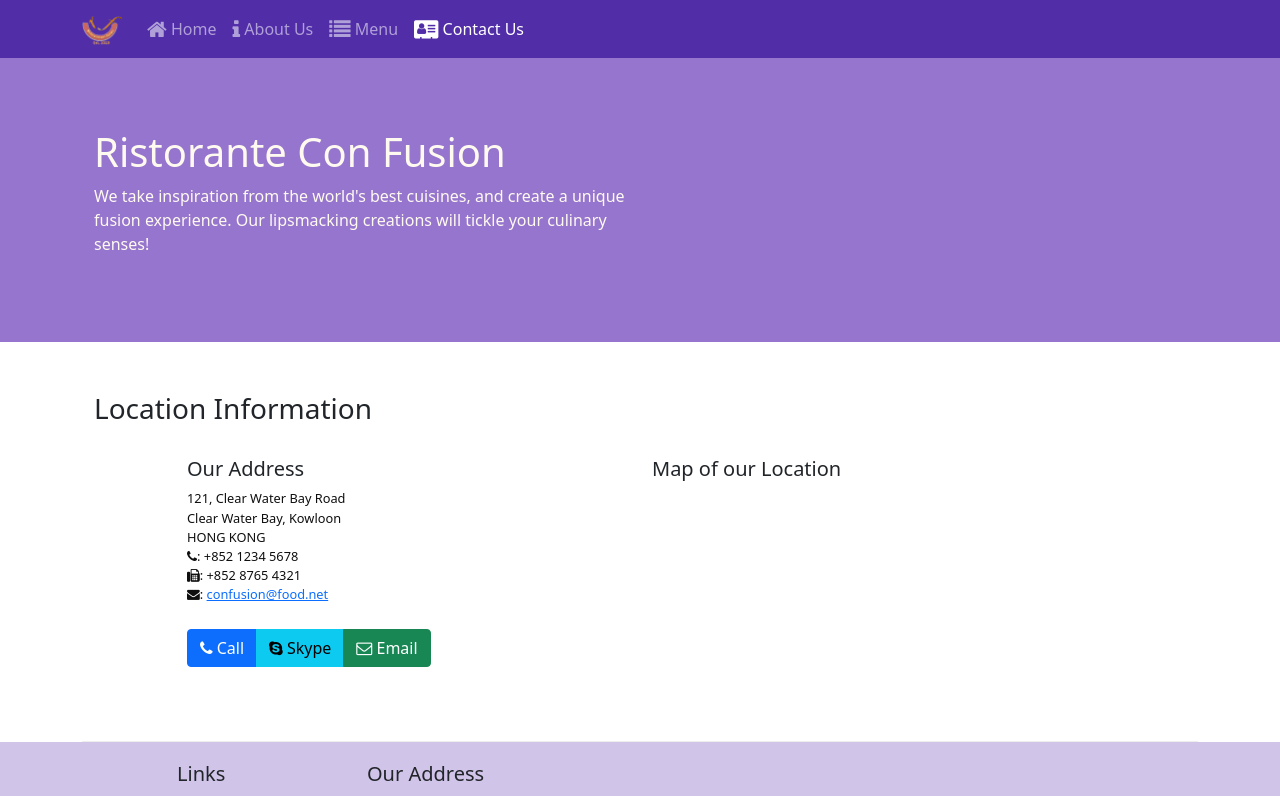
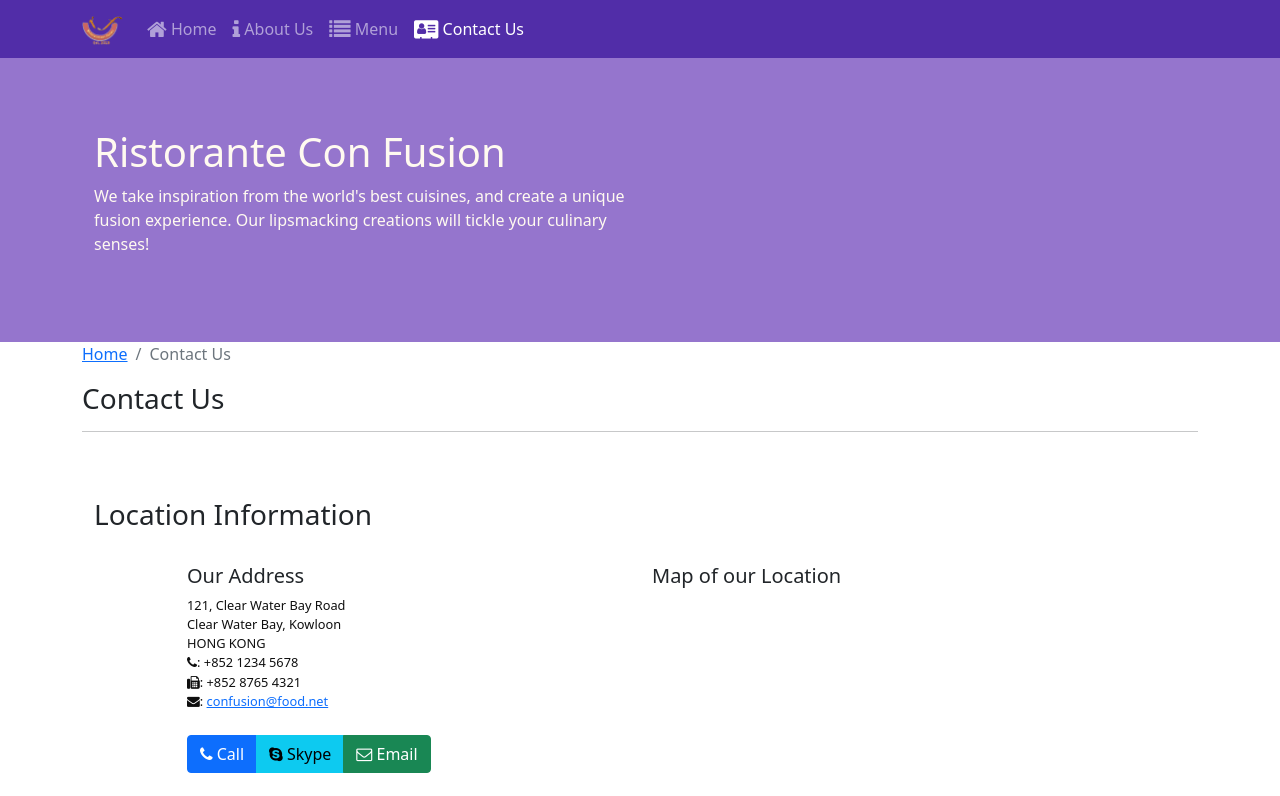
Before and after one commit to 01-DC/confusion-coursera-reactjs, a React (Vite) app: page /contactus in a window 1280 px wide. Shown: the top 796 px of the page. Built offline with nearby package versions, Linux system fonts and the light colour scheme.

Commit message:
add breadcrumbs to contact us & dish detail page

```diff
--- a/src/components/Contact.jsx
+++ b/src/components/Contact.jsx
@@ -1,8 +1,23 @@
 import React from "react"
+import { Link } from "react-router-dom"
+
+import { Breadcrumb, BreadcrumbItem } from "reactstrap"
 
 export default function Contact() {
 	return (
 		<div className="container">
+			<div className="row">
+				<Breadcrumb>
+					<BreadcrumbItem>
+						<Link to="/home">Home</Link>
+					</BreadcrumbItem>
+					<BreadcrumbItem active>Contact Us</BreadcrumbItem>
+				</Breadcrumb>
+				<div className="col-12">
+					<h3>Contact Us</h3>
+					<hr />
+				</div>
+			</div>
 			<div className="row row-content">
 				<div className="col-12">
 					<h3>Location Information</h3>
--- a/src/components/DishDetail.jsx
+++ b/src/components/DishDetail.jsx
@@ -16,6 +16,9 @@ const DishDetail = ({ selectedDish, comments }) => {
 		<div className="container">
 			<div className="row">
 				<Breadcrumb>
+					<BreadcrumbItem>
+						<Link to="/home">Home</Link>
+					</BreadcrumbItem>
 					<BreadcrumbItem>
 						<Link to="/menu">Menu</Link>
 					</BreadcrumbItem>
```
